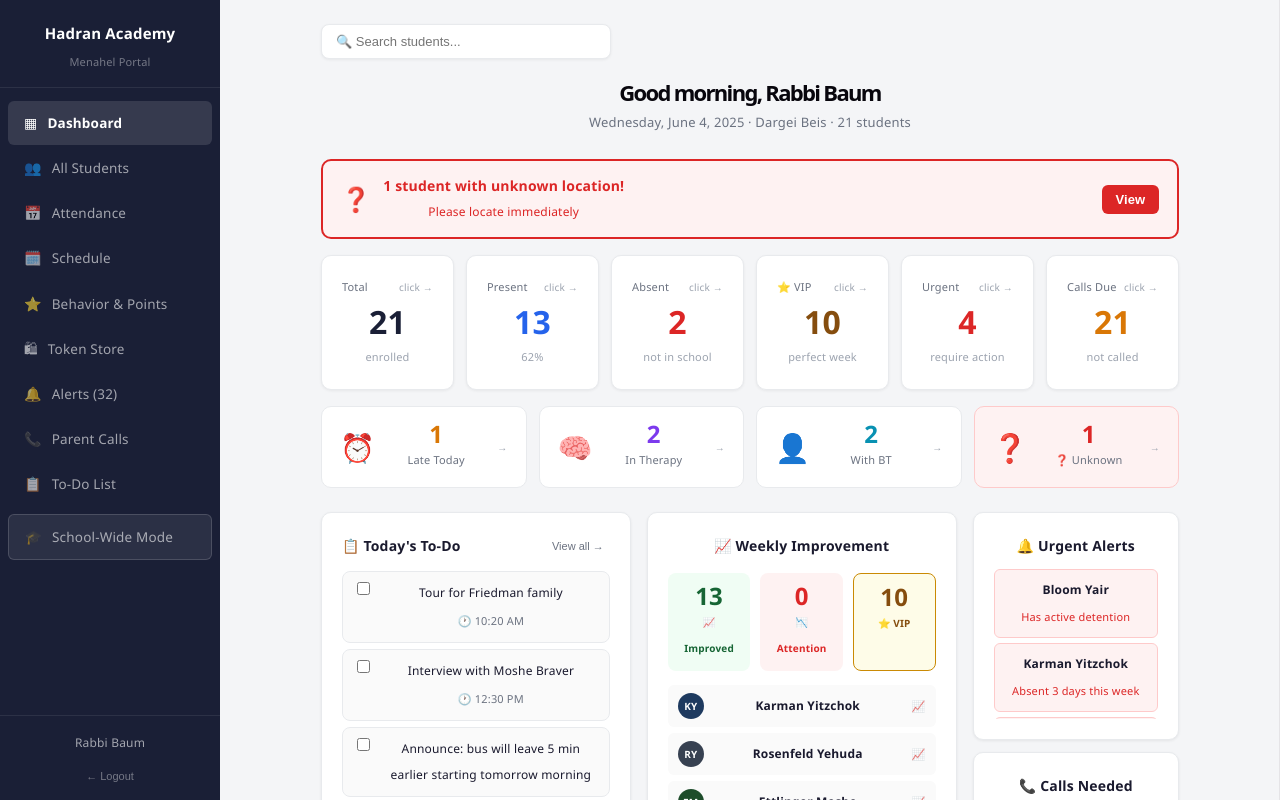
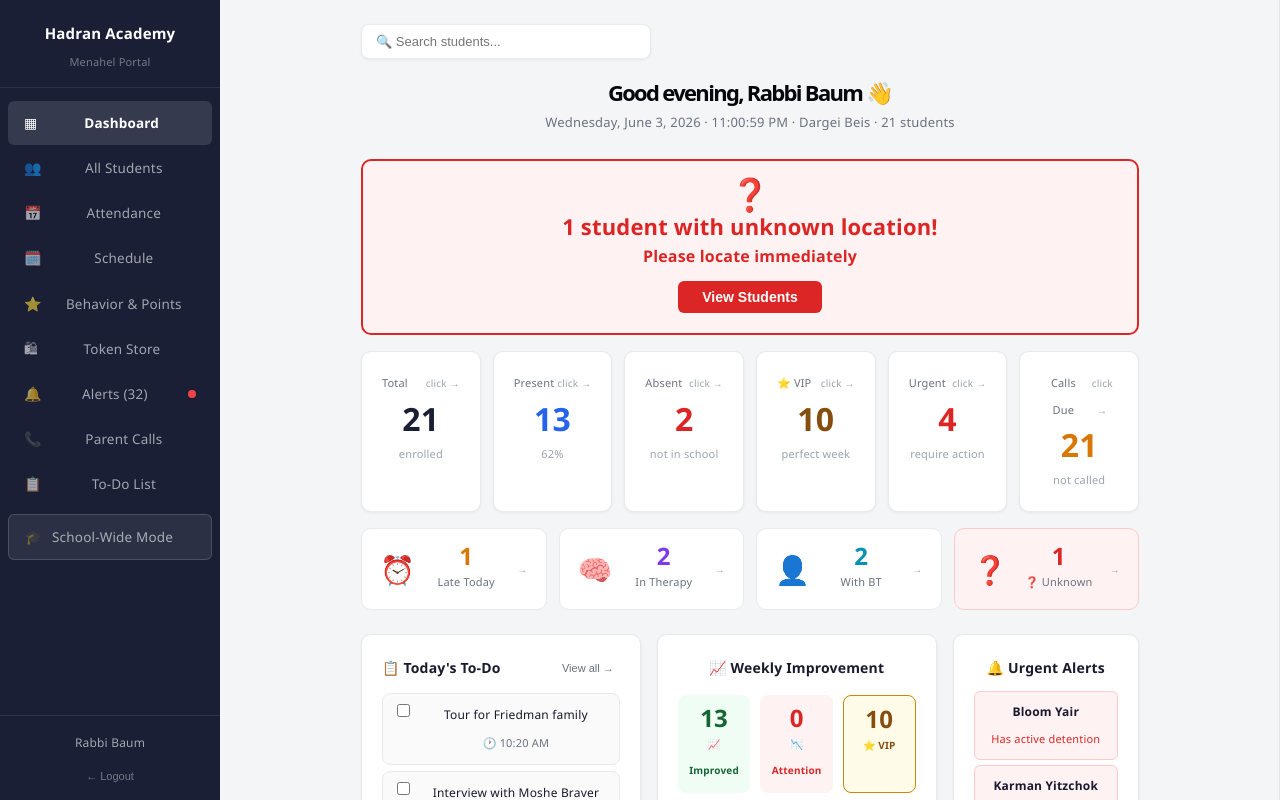
Before and after one commit to akivaklein/school-dashboard, a React (Vite) app: page / in a window 1280 px wide. Both pictures are taken after a click on the button "Sign In →". Shown: the top 800 px of the page. Built offline with nearby package versions, Linux system fonts and the light colour scheme.

Commit message:
real time

```diff
--- a/src/components/Dashboard.tsx
+++ b/src/components/Dashboard.tsx
@@ -1,4 +1,4 @@
-import { useState } from 'react'
+import { useState, useEffect } from 'react'
 
 function playSound(type) {
   try {
@@ -110,6 +110,28 @@ function daysSince(dateStr) { return Math.floor((new Date().getTime() - new Date
 function initials(name) { return name.split(' ').map(w => w[0]).join('').slice(0, 2).toUpperCase() }
 const AVATAR_COLORS = ['#1e3a5f','#374151','#1e4d2b','#713f12','#4c1d95','#164e63','#831843','#14532d','#7c2d12','#1e3a5f','#374151','#1e4d2b','#713f12','#4c1d95','#164e63','#831843','#14532d','#7c2d12','#1e3a5f','#374151','#1e4d2b']
 
+function useNow() {
+  const [now, setNow] = useState(new Date())
+  useEffect(() => { const t = setInterval(() => setNow(new Date()), 1000); return () => clearInterval(t) }, [])
+  return now
+}
+
+function getGreeting(hour) {
+  if (hour < 12) return 'Good morning'
+  if (hour < 17) return 'Good afternoon'
+  return 'Good evening'
+}
+
+function LiveClock() {
+  const now = useNow()
+  const days = ['Sunday','Monday','Tuesday','Wednesday','Thursday','Friday','Saturday']
+  const months = ['January','February','March','April','May','June','July','August','September','October','November','December']
+  const day = days[now.getDay()]
+  const date = `${day}, ${months[now.getMonth()]} ${now.getDate()}, ${now.getFullYear()}`
+  const time = now.toLocaleTimeString('en-US', { hour: '2-digit', minute: '2-digit', second: '2-digit' })
+  return <span style={{ color: '#6b7280', fontSize: 13 }}>{date} · {time}</span>
+}
+
 function getImprovement(s) {
   if (s.lastWeekReminders === 0 && s.reminders === 0) return { label: 'No reminders', color: '#16a34a', icon: '✅' }
   if (s.reminders < s.lastWeekReminders) return { label: `Improved (${s.lastWeekReminders}→${s.reminders})`, color: '#16a34a', icon: '📈' }
@@ -124,7 +146,7 @@ const S = {
   sidebar: { width: 220, background: '#1a1f36', color: '#fff', display: 'flex', flexDirection: 'column', minHeight: '100vh', position: 'fixed', left: 0, top: 0, bottom: 0, zIndex: 100 },
   sidebarLogo: { padding: '20px 16px 12px', borderBottom: '1px solid rgba(255,255,255,0.08)', marginBottom: 8 },
   sidebarItem: (active) => ({ display: 'flex', alignItems: 'center', gap: 10, padding: '9px 16px', cursor: 'pointer', borderRadius: 6, margin: '1px 8px', background: active ? 'rgba(255,255,255,0.12)' : 'transparent', color: active ? '#fff' : 'rgba(255,255,255,0.6)', fontSize: 13.5, fontWeight: active ? 600 : 400 }),
-  main: { marginLeft: 220, padding: '24px 100px', minHeight: '100vh', flex: 1, width: 'calc(100% - 220px)', boxSizing: 'border-box' },
+  main: { marginLeft: 220, padding: '24px 140px', minHeight: '100vh', flex: 1, width: 'calc(100% - 220px)', boxSizing: 'border-box' },
   card: { background: '#fff', borderRadius: 10, padding: '20px', boxShadow: '0 1px 3px rgba(0,0,0,0.07)', border: '1px solid #e8eaed' },
   statCard: (color) => ({ background: '#fff', borderRadius: 10, padding: '16px 20px', boxShadow: '0 1px 3px rgba(0,0,0,0.06)', border: '1px solid #e8eaed', borderTop: `3px solid ${color}` }),
   badge: (color, bg) => ({ display: 'inline-block', padding: '2px 8px', borderRadius: 4, fontSize: 11, fontWeight: 600, color, background: bg }),
@@ -987,7 +1009,11 @@ export default function Dashboard() {
         <div style={{ flex: 1, paddingTop: 4 }}>
           {navItems.map(item => (
             <div key={item.id} style={S.sidebarItem(page === item.id)} onClick={() => setPage(item.id)}>
-              <span style={{ fontSize: 14 }}>{item.icon}</span><span>{item.label}</span>
+              <span style={{ fontSize: 14 }}>{item.icon}</span>
+              <span style={{ flex: 1 }}>{item.label}</span>
+              {item.id === 'alerts' && alerts.filter(a => a.type === 'danger').length > 0 && (
+                <span style={{ width: 8, height: 8, borderRadius: '50%', background: '#ef4444', flexShrink: 0 }} />
+              )}
             </div>
           ))}
           {role !== 'therapist' && (
@@ -1014,14 +1040,15 @@ export default function Dashboard() {
         {page === 'dashboard' && role === 'admin' && (
           <div>
             <div style={{ marginBottom: 24 }}>
-              <h1 style={{ fontSize: 22, fontWeight: 800, margin: 0 }}>Good morning, {userName}</h1>
-              <p style={{ color: '#6b7280', margin: '4px 0 0', fontSize: 13 }}>Wednesday, June 4, 2025 · Dargei Beis · {total} students</p>
+              <h1 style={{ fontSize: 22, fontWeight: 800, margin: 0 }}>{getGreeting(new Date().getHours())}, {userName} 👋</h1>
+              <p style={{ color: '#6b7280', margin: '4px 0 0', fontSize: 13 }}><LiveClock /> · Dargei Beis · {total} students</p>
             </div>
             {unknown > 0 && (
-              <div style={{ background: '#fef2f2', border: '2px solid #dc2626', borderRadius: 10, padding: '12px 18px', marginBottom: 16, display: 'flex', alignItems: 'center', gap: 12 }}>
-                <span style={{ fontSize: 24 }}>❓</span>
-                <div><div style={{ fontWeight: 800, color: '#dc2626', fontSize: 14 }}>{unknown} student{unknown > 1 ? 's' : ''} with unknown location!</div><div style={{ fontSize: 12, color: '#dc2626' }}>Please locate immediately</div></div>
-                <button onClick={() => setDrillDown({ title: '❓ Location Unknown', students: students.filter(s=>s.status==='unknown') })} style={{ ...S.btn('danger'), marginLeft: 'auto' }}>View</button>
+              <div style={{ background: '#fef2f2', border: '2px solid #dc2626', borderRadius: 10, padding: '20px', marginBottom: 16, textAlign: 'center' }}>
+                <div style={{ fontSize: 32, marginBottom: 6 }}>❓</div>
+                <div style={{ fontWeight: 900, color: '#dc2626', fontSize: 22 }}>{unknown} student{unknown > 1 ? 's' : ''} with unknown location!</div>
+                <div style={{ fontSize: 16, color: '#dc2626', marginTop: 4, fontWeight: 600 }}>Please locate immediately</div>
+                <button onClick={() => setDrillDown({ title: '❓ Location Unknown', students: students.filter(s=>s.status==='unknown') })} style={{ ...S.btn('danger'), marginTop: 12, padding: '8px 24px', fontSize: 14 }}>View Students</button>
               </div>
             )}
             <div style={{ display: 'grid', gridTemplateColumns: 'repeat(6, 1fr)', gap: 12, marginBottom: 16 }}>
@@ -1169,7 +1196,13 @@ export default function Dashboard() {
                     <div style={{ display: 'flex', gap: 20, textAlign: 'center' }}>
                       <div><div style={{ fontSize: 17, fontWeight: 800, color: '#d97706' }}>{s.points}</div><div style={{ fontSize: 10, color: '#9ca3af' }}>pts</div></div>
                       <div><div style={{ fontSize: 17, fontWeight: 800, color: s.reminders >= 4 ? '#dc2626' : '#374151' }}>{s.reminders}</div><div style={{ fontSize: 10, color: '#9ca3af' }}>remind.</div></div>
-                      <div><div style={{ fontSize: 17, fontWeight: 800 }}>{s.att.filter(d=>d==='A').length}</div><div style={{ fontSize: 10, color: '#9ca3af' }}>absent</div></div>
+                      <div>
+                        <div style={{ fontSize: 17, fontWeight: 800 }}>{s.att.filter(d=>d==='P').length}/6</div>
+                        <div style={{ fontSize: 10, color: '#9ca3af' }}>days</div>
+                        <div style={{ width: 40, height: 4, background: '#e5e7eb', borderRadius: 2, marginTop: 2 }}>
+                          <div style={{ width: `${Math.round(s.att.filter(d=>d==='P').length/6*100)}%`, height: '100%', background: s.att.filter(d=>d==='P').length >= 5 ? '#16a34a' : s.att.filter(d=>d==='P').length >= 3 ? '#d97706' : '#dc2626', borderRadius: 2 }} />
+                        </div>
+                      </div>
                       <div><div style={{ fontSize: 13, fontWeight: 600 }}>{lastCall ? `${daysSince(lastCall.date)}d` : 'Never'}</div><div style={{ fontSize: 10, color: '#9ca3af' }}>last call</div></div>
                     </div>
                   </div>
```
